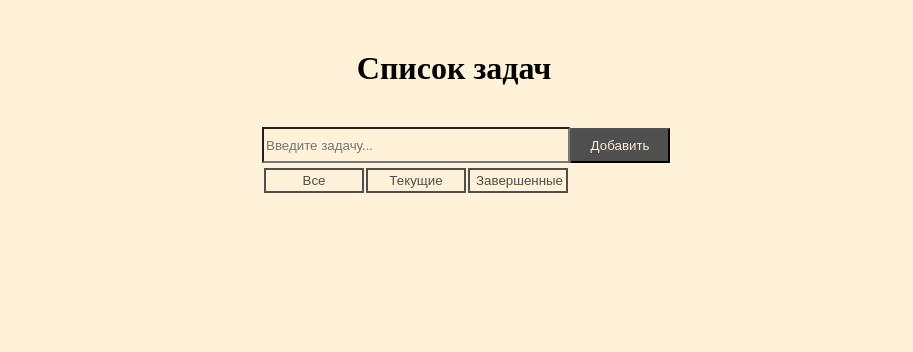
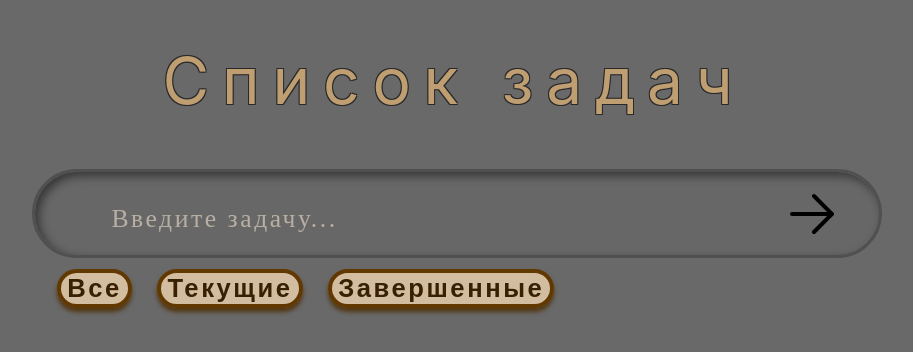
Before and after one commit to Us-Valeria/ToDoList, a React (Create React App) app in the folder todo/: page / in a window 1280 px wide. Shown: the top 352 px of the page, without its empty margins (186-1099 px from the left). Built offline with nearby package versions, Linux system fonts and the light colour scheme; the HTML template or start-up script is replaced by a standard one.

Commit message:
Redesign

```diff
--- a/todo/src/App.css
+++ b/todo/src/App.css
@@ -1,76 +1,146 @@
 .app {
   position: absolute;
+  display: block;
+  margin: 0;
+  padding: 0;
   width: 100%;
+  height: 100%;
   left: 0px;
   top: 0px;
-  min-height: 100vb;
-  background-color: rgba(255, 230, 181, 0.51);
-  font-family: serif;
+  background-attachment: fixed;
+  background-color: #696969;
 }
 
 h1 {
+  font-style: normal;
+  font-weight: 400;
   text-align: center;
-  margin-top: 50px;
+  font-size: 5vw;
+  line-height: 6vw;
+  letter-spacing: 0.2em;
+  color: #f9c479;
+  opacity: 0.6;
+  text-shadow: -1px -1px 0 #000, 1px -1px 0 #000, -1px 1px 0 #000,
+    1px 1px 0 #000;
+  border: 2px #696969;
 }
 
 .input-field {
-  margin-left: 35%;
-  margin-top: 25px;
+  box-sizing: border-box;
+  position: absolute;
+  margin: 0 auto;
+  width: 80%;
+  left: 17%;
 }
 
 .field {
-  height: 30px;
-  width: 300px;
-  margin-top: 15px;
-  background: none;
+  position: relative;
+  height: 6.5vw;
+  width: 80%;
+  font-size: 4vw;
+  width: 60vw;
+
+  color: antiquewhite;
+  padding: 0 1em;
+  font-size: 3vw;
+  letter-spacing: 0.1em;
+
+  background: #676767;
+  border: 3px solid #505050;
+  box-shadow: inset 4px 4px 10px rgba(0, 0, 0, 0.47);
+  border-radius: 50px;
 }
 
-.button-save {
-  height: 35px;
-  box-sizing: border-box;
-  width: 100px;
-  background: #4f4f4f;
-  color: antiquewhite;
-  cursor: pointer;
+input::placeholder {
+  position: relative;
+  height: 14vw;
+  left: 3vw;
+  margin-top: 2vw;
+
+  font-family: 'Jost';
+  font-style: normal;
+  font-weight: 400;
+  font-size: 2vw;
+  line-height: 46px;
+  letter-spacing: 0.1em;
+
+  color: rgba(199, 189, 175, 0.839216);
 }
-.button-save:hover {
-  background: none;
-  border: 2px solid #4f4f4f;
-  color: #4f4f4f;
+
+.add {
+  position: relative;
+  top: 1.5vw;
+  right: 10%;
+  width: 5vw;
 }
 
 .buttons {
+  position: absolute;
+  top: 21vw;
+  width: 80%;
+  left: 17%;
+}
+.button {
+  position: relative;
+  box-sizing: border-box;
+
+  width: calc((80%-4vw) / 3);
+  height: calc(2vw+2vw);
+  min-height: 2vw;
+  margin-left: 2vw;
+
+  font-size: 2vw;
   text-align: center;
-  position: relative;
-  top: 5px;
-  margin-left: 2px;
-  height: 25px;
-  box-sizing: border-box;
-  width: 100px;
-  border: 2px solid #4f4f4f;
-  background: none;
-  color: #4f4f4f;
+  letter-spacing: 0.1em;
+  font-weight: bold;
+  color: #382100;
+
+  background: rgba(255, 225, 184, 0.7);
+  border: 4px solid #613800;
+  box-shadow: 0px 4px 4px rgba(79, 45, 0, 0.839216);
+  border-radius: 30px;
   cursor: pointer;
 }
-.buttons:hover {
+.button:hover {
   background: #4f4f4f;
-  color: antiquewhite;
+  color: rgb(255, 201, 131);
 }
 
-li {
+.item {
+  position: relative;
   list-style: none;
-  top: 35%;
-  margin-top: 20px;
-  margin-bottom: 20px;
-  height: auto;
+  box-sizing: border-box;
+
+  top: 15vw;
+  left: 20vw;
+  margin-top: 1vw;
+  width: 50%;
+  height: 4.5vw;
+  background: rgba(255, 225, 184, 0.839216);
+  border: 2px solid rgba(0, 0, 0, 0.61);
+  box-shadow: 0px 4px 4px rgba(0, 0, 0, 0.39);
+  border-radius: 50px;
+}
+.checkbox {
+  position: relative;
+  margin-left: 2vw;
+  margin-top: 2vw;
+}
+span {
+  position: absolute;
+  left: 7vw;
+  top: -0.1vw;
+  font-size: 3vw;
   text-transform: capitalize;
-  box-shadow: 1px 1px 1px 1px#4f4f4f;
-  max-width: 50%;
-  font-size: 18px;
+  color: #382100;
 }
 
-svg {
-  height: 25px;
-  margin-left: 10px;
+.trash {
+  padding: 0.2vw 0;
+  position: absolute;
+  left: 4vw;
+  top: -0.1vw;
+  height: 3vw;
+  max-height: 100px;
   cursor: pointer;
 }
--- a/todo/src/App.js
+++ b/todo/src/App.js
@@ -58,6 +58,7 @@ function App() {
   return (
     <div className="app">
       <h1>Список задач </h1>
+      <div className="fields">
         <div className="input-field">
           <input
             className="field"
@@ -74,32 +75,42 @@ function App() {
               }
             }}
           />
-        <button
-          className="button-save"
+          <svg
+            xmlns="http://www.w3.org/2000/svg"
+            fill="none"
+            viewBox="0 0 24 24"
+            strokeWidth={1.5}
+            stroke="currentColor"
+            className="add"
             onClick={() => {
               addItem(item);
               setItem('');
             }}
           >
-          Добавить
-        </button>
-        <div>
+            <path
+              strokeLinecap="round"
+              strokeLinejoin="round"
+              d="M4.5 12h15m0 0l-6.75-6.75M19.5 12l-6.75 6.75"
+            />
+          </svg>
+        </div>
+        <div className="buttons">
           <button
-            className="buttons"
+            className="button"
             type="radio"
             onClick={() => changeFilter('all')}
           >
             Все
           </button>
           <button
-            className="buttons"
+            className="button"
             type="radio"
             onClick={() => changeFilter('active')}
           >
             Текущие
           </button>
           <button
-            className="buttons"
+            className="button"
             type="radio"
             onClick={() => changeFilter('completed')}
           >
@@ -107,25 +118,29 @@ function App() {
           </button>
         </div>
         <ul>
+          <div className="tasks">
             {filter.map(
               (item) =>
                 item && (
                   <li key={item.id} className="item">
+                    <div className="task">
                       <input
                         type="checkbox"
                         checked={item.completed ?? false}
+                        className="checkbox"
                         onChange={(e) =>
                           changeStatusItem(item.id, e.currentTarget.checked)
                         }
                       />
 
+                      <div>
                         <svg
                           xmlns="http://www.w3.org/2000/svg"
                           fill="none"
                           viewBox="0 0 24 24"
                           strokeWidth={1.5}
                           stroke="currentColor"
-                    className="w-6 h-6"
+                          className="trash"
                           onClick={() => removeItem(item.id)}
                         >
                           <path
@@ -140,10 +155,13 @@ function App() {
                   0a48.667 48.667 0 00-7.5 0"
                           />
                         </svg>
+                      </div>
                       <span>{item.todo}</span>
+                    </div>
                   </li>
                 )
             )}
+          </div>
         </ul>
       </div>
     </div>
```
Lines whose indentation alone changed are shown as unchanged.
